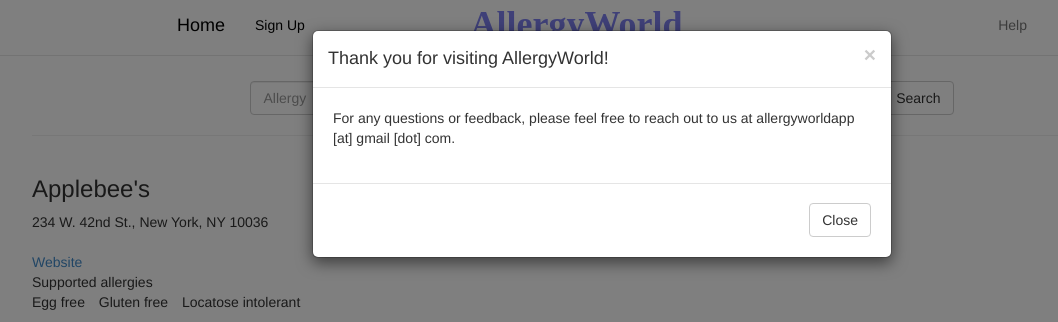
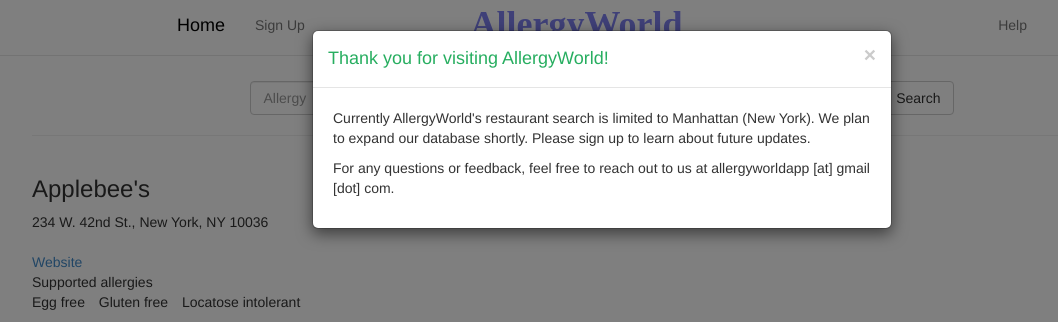
Before and after one commit to RupayanB/allergyworld, a Django app: page /allergyworld/1/ in a window 1280 px wide, after a click on "Help". Shown: the top 322 px of the page, without its empty margins (38-1096 px from the left). Run offline with Django 3.2, Linux system fonts and the light colour scheme; data comes from the database, SQL or seed files in the repository; parts of the project's set-up code (start-up, migrations or seed data) failed here and were passed over; some libraries are stand-ins or nearby versions.

Commit message:
added signup modal

```diff
--- a/allergyworld/templates/allergyworld/base.html
+++ b/allergyworld/templates/allergyworld/base.html
@@ -49,7 +49,7 @@
         <div class="collapse navbar-collapse" id="bs-example-navbar-collapse-1" >
           <ul class="nav navbar-nav" style="vertical-align:center;">
             <li>
-              <a href="#" style="color:black;">Sign Up</a>
+             <a href="#modal-container-signup" role="button" data-toggle="modal">Sign Up</a>
             </li>
 
 
@@ -63,7 +63,7 @@
 
           <ul class="nav navbar-nav navbar-right" style="vertical-align:center;">
             <li >
-               <a id="modal-575814" href="#modal-container-help" role="button" data-toggle="modal">Help</a>
+               <a href="#modal-container-help" role="button" data-toggle="modal">Help</a>
             </li>
 
 
@@ -81,16 +81,61 @@
                 <div class="modal-content">
                   <div class="modal-header">
                      <button type="button" class="close" data-dismiss="modal" aria-hidden="true">×</button>
-                    <h4 class="modal-title" id="myModalLabel">
+                    <h4 class="modal-title" id="myModalLabel" style="color:rgb(39, 174, 96);">
                       Thank you for visiting AllergyWorld!
                     </h4>
                   </div>
                   <div class="modal-body">
-                    For any questions or feedback, please feel free to reach out to us at allergyworldapp [at] gmail [dot] com.
+                    <p>Currently AllergyWorld's restaurant search is limited to Manhattan (New York). We plan to expand our database shortly. Please sign up to learn about future updates.</p>
+
+                    <p>For any questions or feedback, feel free to reach out to us at allergyworldapp [at] gmail [dot] com.</p>
                   </div>
-                  <div class="modal-footer">
+                 <!--  <div class="modal-footer">
                      <button type="button" class="btn btn-default" data-dismiss="modal">Close</button>
+                  </div> -->
+                </div>
+
+              </div>
+
+            </div>
+
+            <div class="modal fade" id="modal-container-signup" role="dialog" aria-labelledby="myModalLabel" aria-hidden="true">
+              <div class="modal-dialog">
+                <div class="modal-content">
+                  <div class="modal-header">
+                    <button type="button" class="close" data-dismiss="modal" aria-hidden="true">×</button>
+                    <h4 class="modal-title" id="myModalLabel" style="text-align:center;color:rgb(39, 174, 96);">
+                        Sign up to receive notifications about new features!
+                      </h4>
                   </div>
+                  <div class="modal-body">
+                    <div class="container">
+                    <div class="col-md-6 column">
+                     <div class="col-md-1 column">
+                      </div>
+                      <div class="col-md-9 column">
+                        <form role="form">
+                          <div class="form-group">
+                             <label for="signUpName" style="color:rgb(52, 73, 94);">Name</label><input type="text" class="form-control" id="signUpName" />
+                          </div>
+                          <div class="form-group">
+                             <label for="signUpAllergy" style="color:rgb(52, 73, 94);">Allergy</label><input type="text" class="form-control" id="signUpAllergy" />
+                          </div>
+                          <div class="form-group">
+                             <label for="signUpEmail" style="color:rgb(52, 73, 94);">Email</label><input type="email" class="form-control" id="signUpEmail" />
+                          </div>
+                          <div style="text-align:center">
+                          <button type="submit" class="btn btn-default" style="color:rgb(52, 73, 94);background-color:rgb(236, 240, 241);"><strong>Submit</strong></button>
+                          </div>
+                        </form>
+                      </div>
+                    </div>
+
+                  </div>
+                  </div>
+                  <!-- <div class="modal-footer">
+                     <button type="button" class="btn btn-default" data-dismiss="modal">Close</button>
+                  </div> -->
                 </div>
 
               </div>
```
